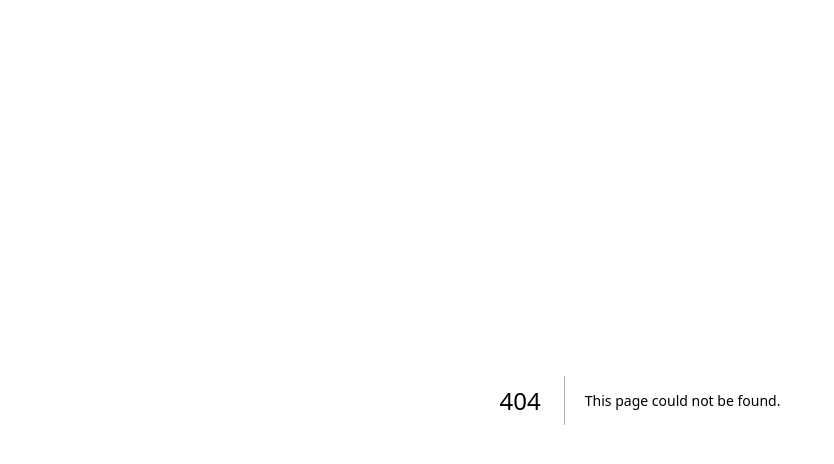
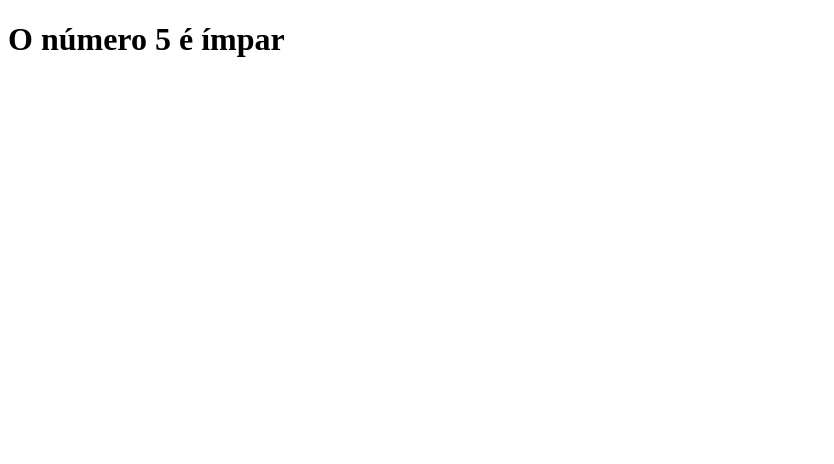
Before and after one commit to nina0-0nina/Curso_nextjs, a Next.js app in the folder curso-nextjs/exercicios/: page /render/condicional2 in a window 1280 px wide. Before the commit this address had no page. Shown: the top 464 px of the page, without its empty margins (0-834 px from the left). Built offline with nearby package versions, Linux system fonts and the light colour scheme.

Commit message:
condicional #2

```diff
--- /dev/null
+++ b/curso-nextjs/exercicios/components/If.jsx
@@ -0,0 +1,7 @@
+export default function If(props) {
+        if(props.teste) {
+            return props.children
+        } else {
+            return null
+        }
+}
--- /dev/null
+++ b/curso-nextjs/exercicios/src/pages/render/condicional2.jsx
@@ -0,0 +1,16 @@
+import If from "../../../components/If";
+
+export default function condicional2(){
+    const num = 5
+    return(
+        <div>
+            <If teste={num % 2 === 0}>
+                <h1>O número {num} é par</h1>
+            </If>
+
+            <If teste = {num % 2 === 1}>
+                <h1>O número {num} é ímpar</h1>
+            </If>
+        </div>
+    )
+}
```
